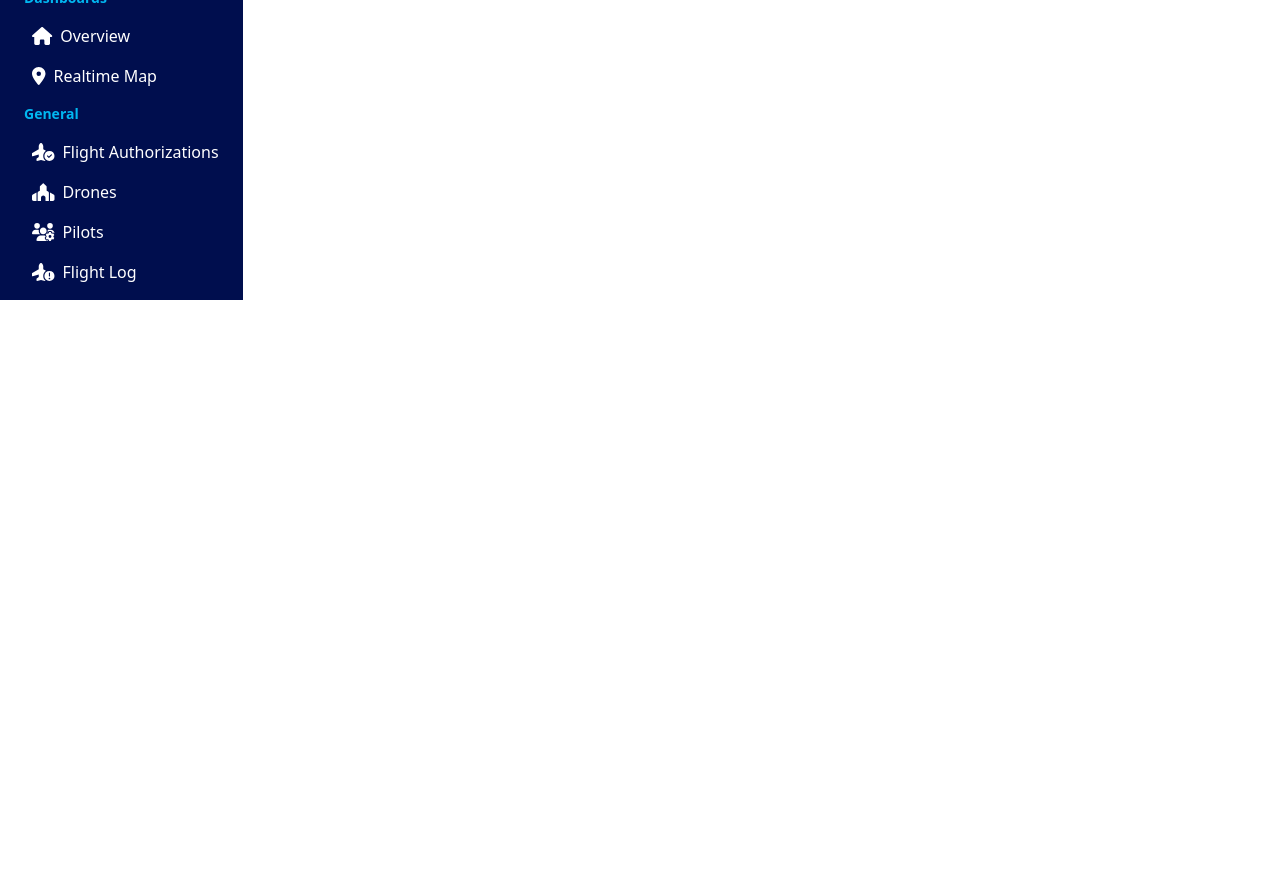
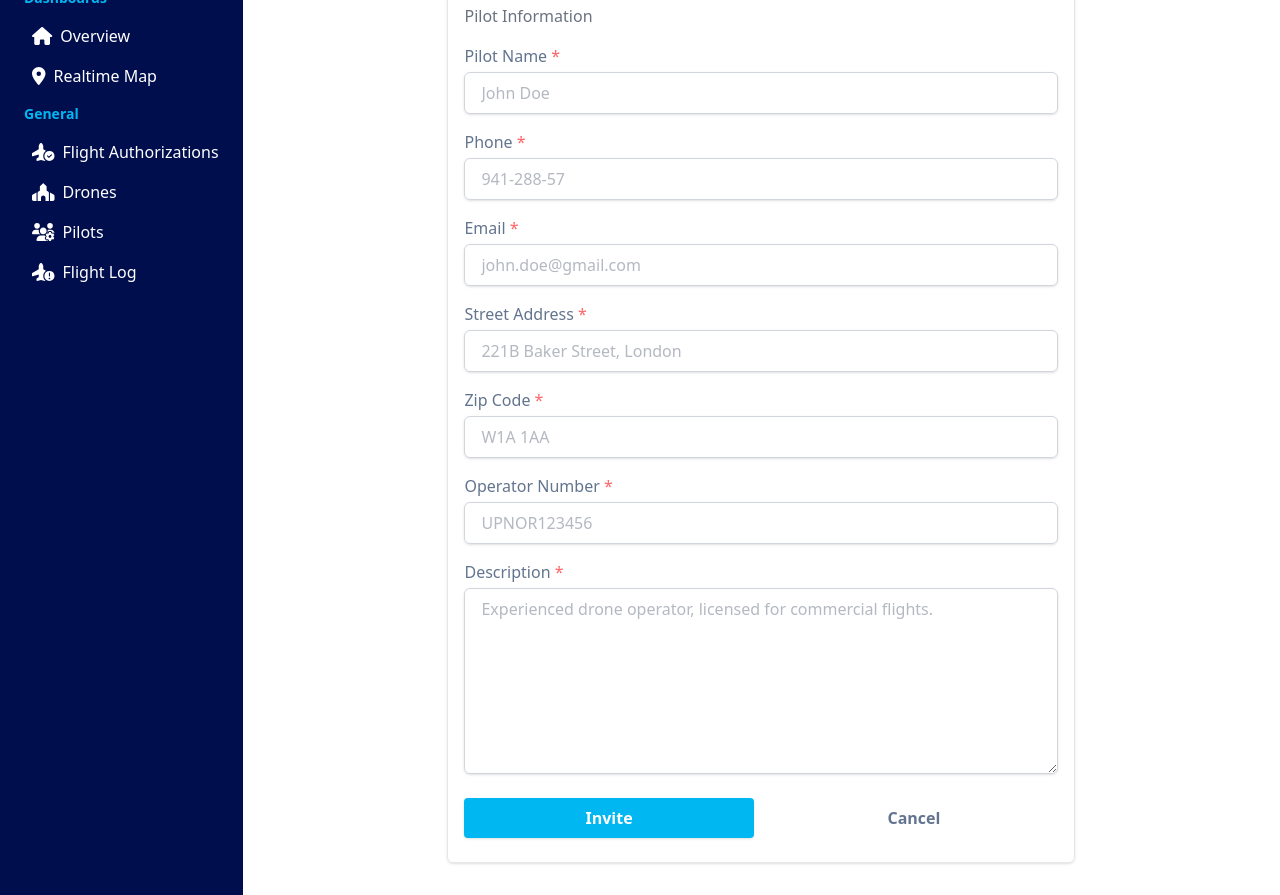
Before and after one commit to ovolkov1991/flight-hub, a React (Vite) app: page /pilots/create in a window 1280 px wide. Shown: the part 200-1095 px from the top of the page. Before the commit the page ends 800 px from the top, so only its background shows below. Built offline with nearby package versions, Linux system fonts and the light colour scheme.

Commit message:
update styles, add custom components, add basic form with no logic

```diff
--- a/src/components/Header/index.tsx
+++ b/src/components/Header/index.tsx
@@ -19,7 +19,7 @@ const Header = () => {
   return (
     <header
       data-testid='header'
-      className='w-full flex items-center justify-between py-6 px-8 max-h-fit bg-white shadow-md text-slate-500'
+      className='w-full flex items-center justify-between py-6 px-8 max-h-fit bg-white shadow-sm text-slate-500'
     >
       <BreadCrumbs />
       <nav>
--- /dev/null
+++ b/src/components/ui/Box/index.tsx
@@ -0,0 +1,13 @@
+type BoxProps = {
+  header: string;
+  children: React.ReactNode;
+};
+
+const Box: React.FC<BoxProps> = ({ header, children }) => (
+  <div className='border border-gray-200 rounded-md p-4 shadow-sm'>
+    <div className='text-gray-500 font-medium text-l'>{header}</div>
+    {children}
+  </div>
+);
+
+export default Box;
--- /dev/null
+++ b/src/components/ui/TextArea/index.tsx
@@ -0,0 +1,43 @@
+import { ChangeEvent } from 'react';
+
+type TextAreaProps = {
+  labelText: string;
+  name: string;
+  value: string;
+  placeholder: string;
+  errorMessage: string;
+  required: boolean;
+  onChange: (event: ChangeEvent<HTMLTextAreaElement>) => void;
+  type?: string;
+  rows?: number;
+};
+
+const TextArea: React.FC<TextAreaProps> = ({
+  labelText,
+  name,
+  value,
+  placeholder,
+  errorMessage,
+  required,
+  rows = 7,
+  onChange,
+}) => (
+  <div className='mt-4'>
+    <label htmlFor={name} className='label'>
+      {labelText}
+      {required && <span className='text-red-400'> *</span>}
+    </label>
+    <textarea
+      rows={rows}
+      name={name}
+      placeholder={placeholder}
+      required={required}
+      className='text-area'
+      value={value}
+      onChange={onChange}
+    />
+    {errorMessage && <div className='input-error'>{errorMessage}</div>}
+  </div>
+);
+
+export default TextArea;
--- /dev/null
+++ b/src/components/ui/TextInput/index.tsx
@@ -0,0 +1,42 @@
+import { ChangeEvent } from 'react';
+
+type InputProps = {
+  labelText: string;
+  name: string;
+  value: string;
+  placeholder: string;
+  errorMessage: string;
+  required: boolean;
+  onChange: (event: ChangeEvent<HTMLInputElement>) => void;
+  type?: string;
+};
+
+const TextInput: React.FC<InputProps> = ({
+  labelText,
+  name,
+  value,
+  placeholder,
+  errorMessage,
+  required,
+  onChange,
+  type = 'text',
+}) => (
+  <div className='mt-4'>
+    <label htmlFor={name} className='label'>
+      {labelText}
+      {required && <span className='text-red-400'> *</span>}
+    </label>
+    <input
+      name={name}
+      type={type}
+      value={value}
+      placeholder={placeholder}
+      required={required}
+      className='input'
+      onChange={onChange}
+    />
+    {errorMessage && <div className='input-error'>{errorMessage}</div>}
+  </div>
+);
+
+export default TextInput;
--- /dev/null
+++ b/src/components/ui/index.tsx
@@ -0,0 +1,3 @@
+export { default as Box } from './Box';
+export { default as TextInput } from './TextInput';
+export { default as TextArea } from './TextArea';
--- a/src/pages/CreateNewPilot/index.tsx
+++ b/src/pages/CreateNewPilot/index.tsx
@@ -1,9 +1,99 @@
+import { Link } from 'react-router-dom';
+import { Box, TextInput, TextArea, Button } from '../../components/ui';
+
 const CreateNewPilot = () => {
   // TODO: add some error checks and save action to RTK
+  // use formik or react-form ?
 
   return (
     <div className='py-8 px-12'>
       <h1 className='text-2xl text-slate-500 font-semibold'>Create Pilot</h1>
+      <div className='mt-12 w-2/3 mx-auto'>
+        <form>
+          <Box header='Pilot Information'>
+            <TextInput
+              required
+              labelText='Pilot Name'
+              name='pilot-name'
+              placeholder='John Doe'
+              errorMessage=''
+              value=''
+              onChange={() => {}}
+            />
+            <TextInput
+              required
+              labelText='Phone'
+              name='phone'
+              type='phone'
+              placeholder='941-288-57'
+              errorMessage=''
+              value=''
+              onChange={() => {}}
+            />
+            <TextInput
+              required
+              labelText='Email'
+              name='email'
+              type='email'
+              placeholder='john.doe@gmail.com'
+              errorMessage=''
+              value=''
+              onChange={() => {}}
+            />
+            <TextInput
+              required
+              labelText='Street Address'
+              name='street'
+              placeholder='221B Baker Street, London'
+              errorMessage=''
+              value=''
+              onChange={() => {}}
+            />
+            <TextInput
+              required
+              labelText='Zip Code'
+              name='zipCode'
+              placeholder='W1A 1AA'
+              errorMessage=''
+              value=''
+              onChange={() => {}}
+            />
+            <TextInput
+              required
+              labelText='Operator Number'
+              name='operator-number'
+              placeholder='UPNOR123456'
+              errorMessage=''
+              value=''
+              onChange={() => {}}
+            />
+            <TextArea
+              required
+              name='description'
+              labelText='Description'
+              placeholder='Experienced drone operator, licensed for commercial flights.'
+              errorMessage=''
+              value=''
+              onChange={() => {}}
+            />
+
+            <div className='mt-6 mb-2 flex items-center justify-evenly gap-4'>
+              <button
+                className='btn bg-secondary w-1/2 text-l font-semibold hover:cursor-pointer'
+                onClick={() => {}}
+              >
+                Invite
+              </button>
+              <Link
+                to='/pilots'
+                className='text-center text-slate-500 hover:text-slate-700 text-l font-semibold w-1/2'
+              >
+                Cancel
+              </Link>
+            </div>
+          </Box>
+        </form>
+      </div>
     </div>
   );
 };
--- a/src/pages/Pilots/index.tsx
+++ b/src/pages/Pilots/index.tsx
@@ -7,10 +7,7 @@ const Pilots = () => {
     <div className='py-8 px-12'>
       <div className='flex items-center justify-between'>
         <h1 className='text-2xl text-slate-500 font-semibold'>Pilots</h1>
-        <Link
-          to='/pilots/create'
-          className='bg-secondary text-white py-2 px-4 shadow-sm rounded-sm hover:shadow-md'
-        >
+        <Link to='/pilots/create' className='btn bg-secondary'>
           + Create
         </Link>
       </div>
--- a/src/styles/styles.css
+++ b/src/styles/styles.css
@@ -95,3 +95,27 @@
     animation: shake 0.8s ease-in-out;
   }
 }
+
+.label {
+  @apply block mb-1 text-slate-500;
+}
+
+.input {
+  @apply block w-full p-2 pl-4 rounded-md shadow-sm border border-gray-300  text-gray-500;
+}
+
+.input-error {
+  @apply text-red-500  text-sm mt-1;
+}
+
+.input-border {
+  @apply border-red-500;
+}
+
+.text-area {
+  @apply block w-full p-2 pl-4 rounded-md shadow-sm border border-gray-300  text-gray-500;
+}
+
+.btn {
+  @apply text-white py-2 px-4 shadow-sm rounded-sm hover:shadow-md;
+}
```
